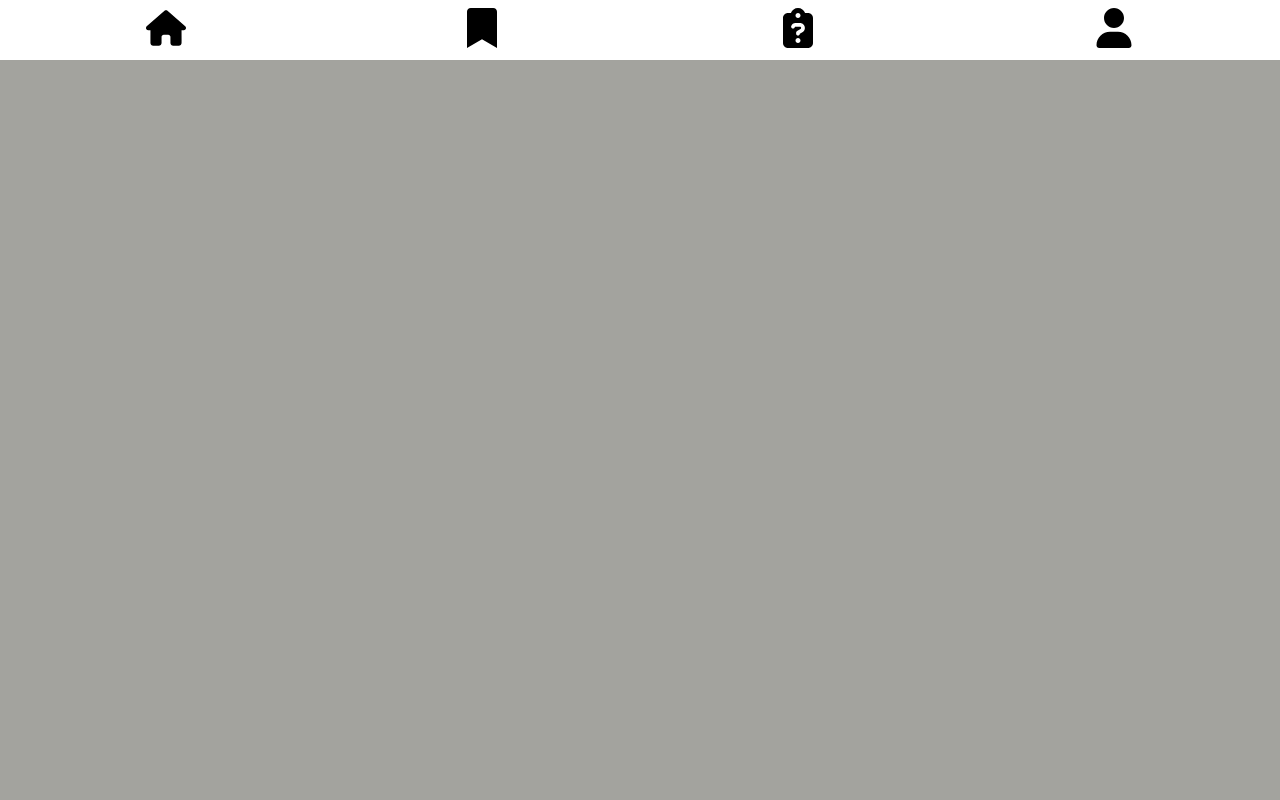
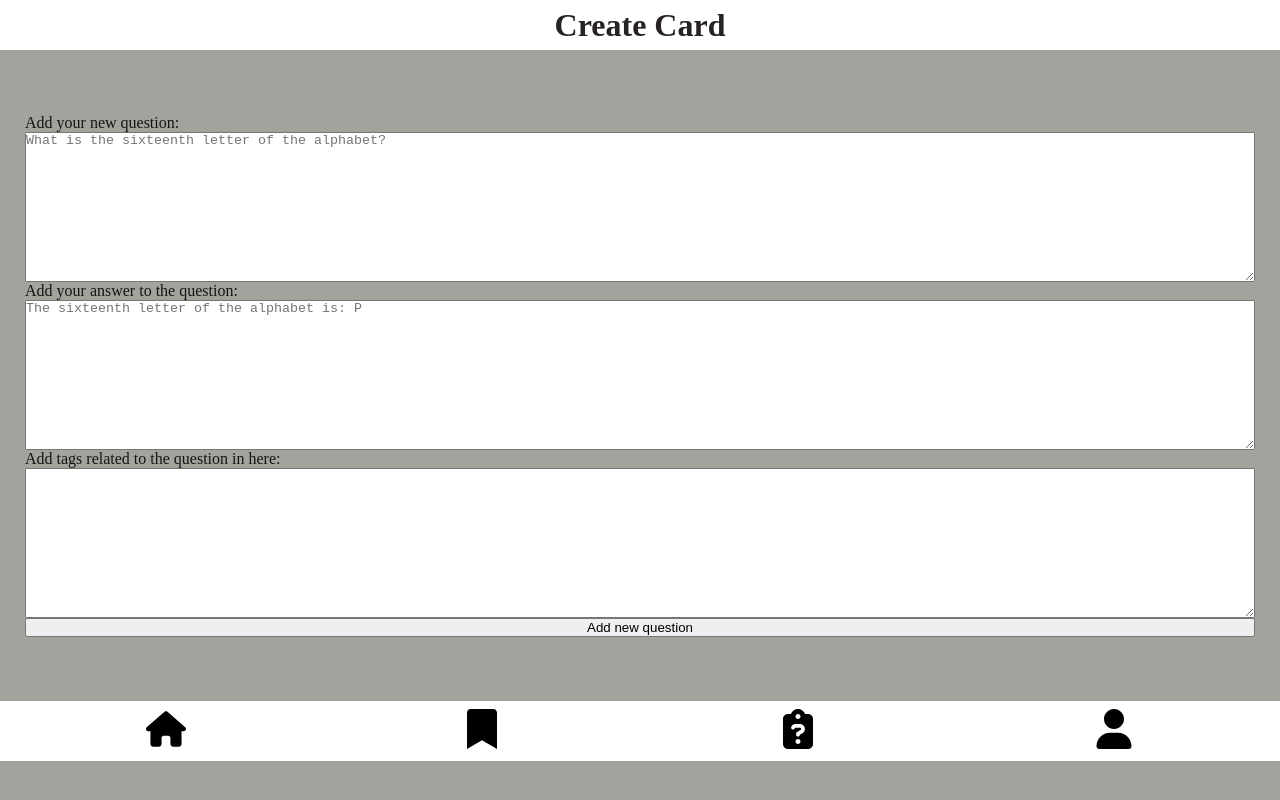
Before and after one commit to bensle/quiz-app, a plain HTML site: page createcard.html in a window 1280 px wide. Drawn offline with Linux system fonts and the light colour scheme.

Commit message:
Add more Styles

```diff
--- a/createcard.html
+++ b/createcard.html
@@ -1,5 +1,6 @@
 <!DOCTYPE html>
 <html lang="en">
+
 <head>
   <meta charset="UTF-8" />
   <meta http-equiv="X-UA-Compatible" content="IE=edge" />
@@ -7,22 +8,44 @@
   <link rel="stylesheet" href="./css/index.css" />
   <title>New Question Card</title>
 </head>
-  <body>
+
+<body class="create__grid">
+  <header class="header">
+    <h1 class="header__heading">Create Card</h1>
+  </header>
+  <main class="create__card__main">
+    <form class="create__card__form" action="">
+      <label class="create__card__input-label" for="question">Add your new question:</label>
+      <textarea class="create__textarea" name="question" id="question" cols="30" rows="8"
+        placeholder="What is the sixteenth letter of the alphabet?"></textarea>
+      <label class="create__card__input-label" for="answer">Add your answer to the question:</label>
+      <textarea class="create__textarea" name="answer" id="answer" cols="30" rows="8"
+        placeholder="The sixteenth letter of the alphabet is: P"></textarea>
+      <label class="create__card__input-label" for="tags">Add tags related to the question in here:</label>
+      <textarea class="create__textarea" name="tags" id="tags" cols="30" rows="1"></textarea>
+      <input class="create__card__submit-button" type="submit" value="Add new question">
+    </form>
+  </main>
   <footer class="footer">
     <nav class="nav">
-        <a href="./index.html"><svg
-          class="nav__menuimg"
-          xmlns:="http://www.w3.org/2000/svg"
-          viewBox="0 0 576 512"
-        ><path
-            d="M575.8 255.5C575.8 273.5 560.8 287.6 543.8 287.6H511.8L512.5 447.7C512.5 450.5 512.3 453.1 512 455.8V472C512 494.1 494.1 512 472 512H456C454.9 512 453.8 511.1 452.7 511.9C451.3 511.1 449.9 512 448.5 512H392C369.9 512 352 494.1 352 472V384C352 366.3 337.7 352 320 352H256C238.3 352 224 366.3 224 384V472C224 494.1 206.1 512 184 512H128.1C126.6 512 125.1 511.9 123.6 511.8C122.4 511.9 121.2 512 120 512H104C81.91 512 64 494.1 64 472V360C64 359.1 64.03 358.1 64.09 357.2V287.6H32.05C14.02 287.6 0 273.5 0 255.5C0 246.5 3.004 238.5 10.01 231.5L266.4 8.016C273.4 1.002 281.4 0 288.4 0C295.4 0 303.4 2.004 309.5 7.014L564.8 231.5C572.8 238.5 576.9 246.5 575.8 255.5L575.8 255.5z"
-          />
+      <a href="./index.html"><svg class="nav__menuimg" xmlns:="http://www.w3.org/2000/svg" viewBox="0 0 576 512">
+          <path
+            d="M575.8 255.5C575.8 273.5 560.8 287.6 543.8 287.6H511.8L512.5 447.7C512.5 450.5 512.3 453.1 512 455.8V472C512 494.1 494.1 512 472 512H456C454.9 512 453.8 511.1 452.7 511.9C451.3 511.1 449.9 512 448.5 512H392C369.9 512 352 494.1 352 472V384C352 366.3 337.7 352 320 352H256C238.3 352 224 366.3 224 384V472C224 494.1 206.1 512 184 512H128.1C126.6 512 125.1 511.9 123.6 511.8C122.4 511.9 121.2 512 120 512H104C81.91 512 64 494.1 64 472V360C64 359.1 64.03 358.1 64.09 357.2V287.6H32.05C14.02 287.6 0 273.5 0 255.5C0 246.5 3.004 238.5 10.01 231.5L266.4 8.016C273.4 1.002 281.4 0 288.4 0C295.4 0 303.4 2.004 309.5 7.014L564.8 231.5C572.8 238.5 576.9 246.5 575.8 255.5L575.8 255.5z" />
         </svg></a>
-        <a class="nav__menu" href="./bookmarks.html"><svg class="nav__menuimg" xmlns="http://www.w3.org/2000/svg" viewBox="0 0 384 512""><path d="M384 48V512l-192-112L0 512V48C0 21.5 21.5 0 48 0h288C362.5 0 384 21.5 384 48z"/></svg>
+      <a class="nav__menu" href="./bookmarks.html"><svg class="nav__menuimg" xmlns="http://www.w3.org/2000/svg"
+          viewBox="0 0 384 512""><path d=" M384 48V512l-192-112L0 512V48C0 21.5 21.5 0 48 0h288C362.5 0 384 21.5 384
+          48z" /></svg>
       </a>
-        <a href="./createcard.html"><svg class="nav__menuimg" xmlns="http://www.w3.org/2000/svg" viewBox="0 0 384 512" ><path d="M282.5 64H320C355.3 64 384 92.65 384 128V448C384 483.3 355.3 512 320 512H64C28.65 512 0 483.3 0 448V128C0 92.65 28.65 64 64 64H101.5C114.6 26.71 150.2 0 192 0C233.8 0 269.4 26.71 282.5 64zM192 128C209.7 128 224 113.7 224 96C224 78.33 209.7 64 192 64C174.3 64 160 78.33 160 96C160 113.7 174.3 128 192 128zM105.4 230.5C100.9 243 107.5 256.7 119.1 261.2C132.5 265.6 146.2 259.1 150.6 246.6L151.1 245.3C152.2 242.1 155.2 240 158.6 240H216.9C225.2 240 232 246.8 232 255.1C232 260.6 229.1 265.6 224.4 268.3L180.1 293.7C172.6 298 168 305.9 168 314.5V328C168 341.3 178.7 352 192 352C205.1 352 215.8 341.5 215.1 328.4L248.3 309.9C267.9 298.7 280 277.8 280 255.1C280 220.3 251.7 192 216.9 192H158.6C134.9 192 113.8 206.9 105.8 229.3L105.4 230.5zM192 384C174.3 384 160 398.3 160 416C160 433.7 174.3 448 192 448C209.7 448 224 433.7 224 416C224 398.3 209.7 384 192 384z"/></svg></a>
-        <a href="./profile.html"><svg class="nav__menuimg" xmlns="http://www.w3.org/2000/svg" viewBox="0 0 448 512" ><path d="M224 256c70.7 0 128-57.31 128-128s-57.3-128-128-128C153.3 0 96 57.31 96 128S153.3 256 224 256zM274.7 304H173.3C77.61 304 0 381.6 0 477.3c0 19.14 15.52 34.67 34.66 34.67h378.7C432.5 512 448 496.5 448 477.3C448 381.6 370.4 304 274.7 304z"/></svg></a>
+      <a href="./createcard.html"><svg class="nav__menuimg" xmlns="http://www.w3.org/2000/svg" viewBox="0 0 384 512">
+          <path
+            d="M282.5 64H320C355.3 64 384 92.65 384 128V448C384 483.3 355.3 512 320 512H64C28.65 512 0 483.3 0 448V128C0 92.65 28.65 64 64 64H101.5C114.6 26.71 150.2 0 192 0C233.8 0 269.4 26.71 282.5 64zM192 128C209.7 128 224 113.7 224 96C224 78.33 209.7 64 192 64C174.3 64 160 78.33 160 96C160 113.7 174.3 128 192 128zM105.4 230.5C100.9 243 107.5 256.7 119.1 261.2C132.5 265.6 146.2 259.1 150.6 246.6L151.1 245.3C152.2 242.1 155.2 240 158.6 240H216.9C225.2 240 232 246.8 232 255.1C232 260.6 229.1 265.6 224.4 268.3L180.1 293.7C172.6 298 168 305.9 168 314.5V328C168 341.3 178.7 352 192 352C205.1 352 215.8 341.5 215.1 328.4L248.3 309.9C267.9 298.7 280 277.8 280 255.1C280 220.3 251.7 192 216.9 192H158.6C134.9 192 113.8 206.9 105.8 229.3L105.4 230.5zM192 384C174.3 384 160 398.3 160 416C160 433.7 174.3 448 192 448C209.7 448 224 433.7 224 416C224 398.3 209.7 384 192 384z" />
+        </svg></a>
+      <a href="./profile.html"><svg class="nav__menuimg" xmlns="http://www.w3.org/2000/svg" viewBox="0 0 448 512">
+          <path
+            d="M224 256c70.7 0 128-57.31 128-128s-57.3-128-128-128C153.3 0 96 57.31 96 128S153.3 256 224 256zM274.7 304H173.3C77.61 304 0 381.6 0 477.3c0 19.14 15.52 34.67 34.66 34.67h378.7C432.5 512 448 496.5 448 477.3C448 381.6 370.4 304 274.7 304z" />
+        </svg></a>
     </nav>
   </footer>
 </body>
+
 </html>
--- /dev/null
+++ b/css/create_card.css
@@ -0,0 +1,22 @@
+.create__grid {
+  display: grid;
+  height: 100vh;
+}
+.create__card__main {
+  display: flex;
+  /* height: 100vh; */
+  flex-direction: column;
+  margin: 25px;
+}
+
+.create__card__form {
+  display: grid;
+}
+.create__card__input-label {
+  position: relative;
+}
+
+.create__textarea {
+  width: 100%;
+  height: 150px;
+}
--- a/css/index.css
+++ b/css/index.css
@@ -5,3 +5,4 @@
 @import "./nav.css";
 @import "./header.css";
 @import "./bookmark.css";
+@import "./create_card.css";
```
Lines whose indentation alone changed are shown as unchanged.
